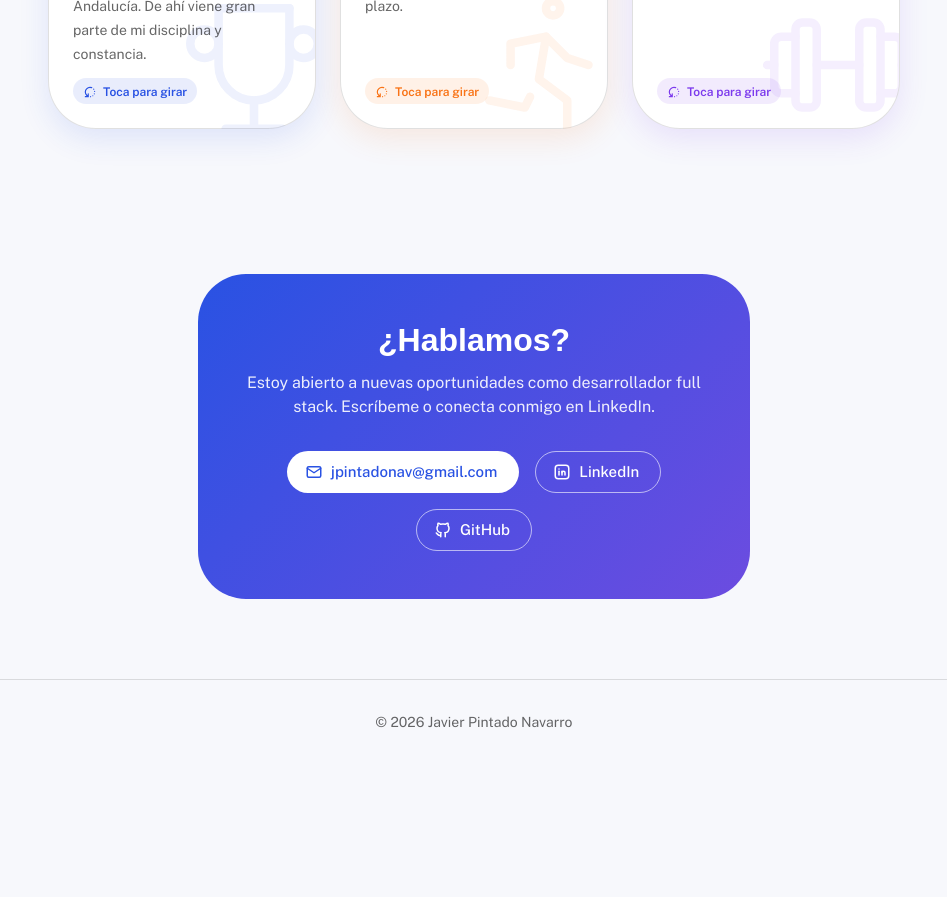
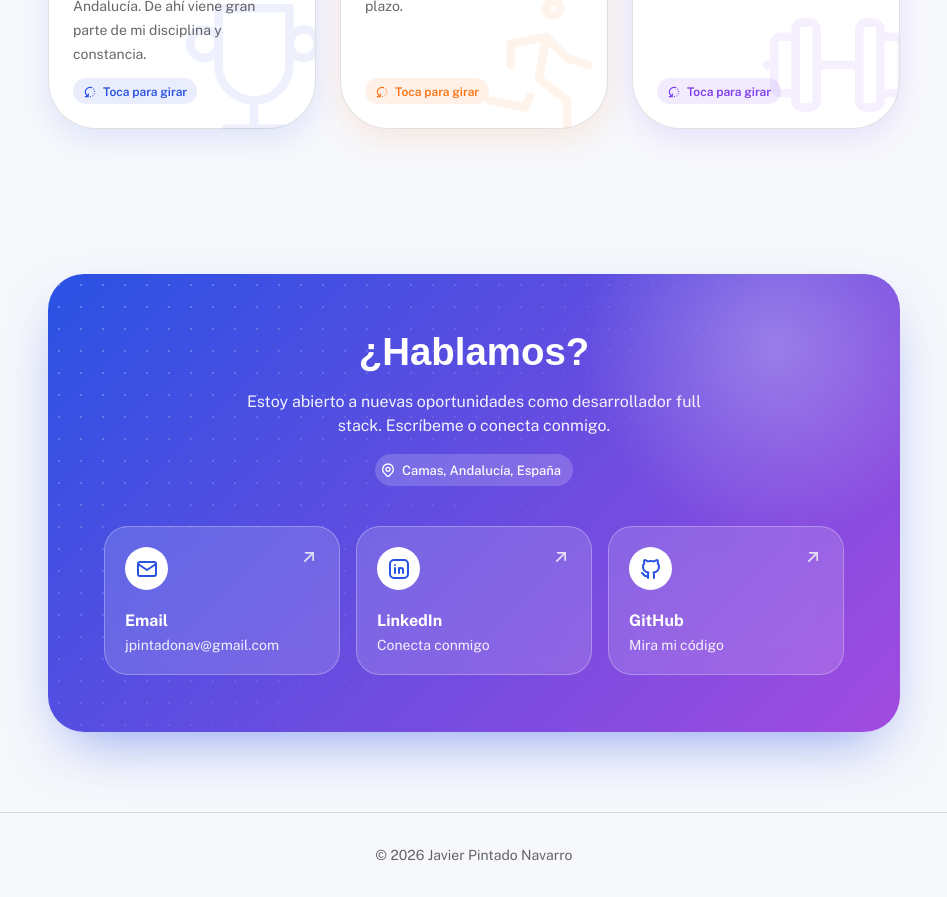
Before and after one commit to javipintado3/personal-portfolio, a React (Vite) app: page / in a window 1280 px wide. Shown: the part 4180-5077 px from the top of the page, without its empty margins (166-1113 px from the left). Before the commit the page ends 4944 px from the top, so only its background shows below. Built offline with nearby package versions, Linux system fonts and the light colour scheme; a web font is replaced by a local one.

Commit message:
Contact: gradient card with dot pattern and glass contact channels

```diff
--- a/src/components/sections/Contact.tsx
+++ b/src/components/sections/Contact.tsx
@@ -1,69 +1,126 @@
-import { Box, Button, Container, Paper, Stack, Typography } from '@mui/material';
-import { IconBrandGithub, IconBrandLinkedin, IconMail } from '@tabler/icons-react';
+import { Box, Chip, Container, Paper, Stack, Typography } from '@mui/material';
+import {
+  IconArrowUpRight,
+  IconBrandGithub,
+  IconBrandLinkedin,
+  IconMail,
+  IconMapPin,
+} from '@tabler/icons-react';
 
 import Reveal from '../common/Reveal';
 import { profile } from '../../data/profile';
 
+const channels = [
+  { label: 'Email', value: profile.email, href: `mailto:${profile.email}`, Icon: IconMail, external: false },
+  { label: 'LinkedIn', value: 'Conecta conmigo', href: profile.linkedin, Icon: IconBrandLinkedin, external: true },
+  { label: 'GitHub', value: 'Mira mi código', href: profile.github, Icon: IconBrandGithub, external: true },
+];
+
 const Contact = () => {
   return (
     <Box id="contact" sx={{ py: { xs: 8, md: 10 } }}>
-      <Container maxWidth="sm">
+      <Container maxWidth="md">
         <Reveal>
           <Paper
             elevation={0}
             sx={{
-              p: { xs: 4, md: 6 },
-              borderRadius: 4,
+              position: 'relative',
+              overflow: 'hidden',
+              p: { xs: 4, md: 7 },
+              borderRadius: 3,
               textAlign: 'center',
-              background: 'linear-gradient(135deg, #2952E3 0%, #6C4CE0 100%)',
+              background: 'linear-gradient(135deg, #2952E3 0%, #6C4CE0 55%, #A24BE0 100%)',
               color: '#fff',
+              boxShadow: '0 24px 60px -20px rgba(41, 82, 227, 0.55)',
             }}
           >
-            <Typography variant="h3" sx={{ fontSize: { xs: '1.6rem', md: '2rem' }, mb: 1.5 }}>
-              ¿Hablamos?
-            </Typography>
-            <Typography variant="body1" sx={{ opacity: 0.9, mb: 4 }}>
-              Estoy abierto a nuevas oportunidades como desarrollador full stack. Escríbeme o conecta conmigo en LinkedIn.
-            </Typography>
+            <Box
+              sx={{
+                position: 'absolute',
+                inset: 0,
+                backgroundImage: 'radial-gradient(rgba(255,255,255,0.28) 1.5px, transparent 1.5px)',
+                backgroundSize: '22px 22px',
+                maskImage: 'linear-gradient(135deg, #000 0%, transparent 65%)',
+                WebkitMaskImage: 'linear-gradient(135deg, #000 0%, transparent 65%)',
+              }}
+            />
+            <Box
+              sx={{
+                position: 'absolute',
+                top: '-30%',
+                right: '-10%',
+                width: 420,
+                height: 420,
+                background: 'radial-gradient(circle, rgba(255,255,255,0.28) 0%, transparent 65%)',
+              }}
+            />
+
+            <Stack alignItems="center" spacing={2} sx={{ position: 'relative' }}>
+              <Typography variant="h3" sx={{ fontSize: { xs: '1.8rem', md: '2.4rem' } }}>
+                ¿Hablamos?
+              </Typography>
+              <Typography variant="body1" sx={{ opacity: 0.92, maxWidth: 480 }}>
+                Estoy abierto a nuevas oportunidades como desarrollador full stack. Escríbeme o conecta conmigo.
+              </Typography>
+              <Chip
+                icon={<IconMapPin size={16} color="#fff" />}
+                label={profile.location}
+                sx={{ bgcolor: 'rgba(255,255,255,0.18)', color: '#fff', backdropFilter: 'blur(6px)' }}
+              />
+            </Stack>
 
             <Stack
-              direction="row"
-              flexWrap="wrap"
+              direction={{ xs: 'column', md: 'row' }}
               spacing={2}
-              useFlexGap
-              justifyContent="center"
+              sx={{ position: 'relative', mt: 5 }}
             >
-              <Button
-                variant="contained"
-                size="large"
-                startIcon={<IconMail size={18} />}
-                href={`mailto:${profile.email}`}
-                sx={{ bgcolor: '#fff', color: 'primary.main', '&:hover': { bgcolor: '#f0f0f0' } }}
-              >
-                {profile.email}
-              </Button>
-              <Button
-                variant="outlined"
-                size="large"
-                startIcon={<IconBrandLinkedin size={18} />}
-                href={profile.linkedin}
-                target="_blank"
-                rel="noopener noreferrer"
-                sx={{ borderColor: 'rgba(255,255,255,0.6)', color: '#fff' }}
-              >
-                LinkedIn
-              </Button>
-              <Button
-                variant="outlined"
-                size="large"
-                startIcon={<IconBrandGithub size={18} />}
-                href={profile.github}
-                target="_blank"
-                rel="noopener noreferrer"
-                sx={{ borderColor: 'rgba(255,255,255,0.6)', color: '#fff' }}
-              >
-                GitHub
-              </Button>
+              {channels.map(({ label, value, href, Icon, external }) => (
+                <Box
+                  key={label}
+                  component="a"
+                  href={href}
+                  target={external ? '_blank' : undefined}
+                  rel={external ? 'noopener noreferrer' : undefined}
+                  sx={{
+                    flex: 1,
+                    minWidth: 0,
+                    p: 2.5,
+                    borderRadius: 2,
+                    color: '#fff',
+                    textDecoration: 'none',
+                    textAlign: 'left',
+                    bgcolor: 'rgba(255,255,255,0.14)',
+                    border: '1px solid rgba(255,255,255,0.28)',
+                    backdropFilter: 'blur(10px)',
+                    transition: 'transform 0.25s ease, background-color 0.25s ease',
+                    '&:hover': {
+                      transform: 'translateY(-6px)',
+                      bgcolor: 'rgba(255,255,255,0.24)',
+                    },
+                  }}
+                >
+                  <Stack direction="row" justifyContent="space-between" alignItems="flex-start">
+                    <Box
+                      sx={{
+                        display: 'flex',
+                        p: 1.2,
+                        borderRadius: 3,
+                        bgcolor: '#fff',
+                        color: 'primary.main',
+                      }}
+                    >
+                      <Icon size={24} />
+                    </Box>
+                    <IconArrowUpRight size={20} style={{ opacity: 0.8 }} />
+                  </Stack>
+                  <Typography variant="subtitle1" sx={{ fontWeight: 700, mt: 2 }}>
+                    {label}
+                  </Typography>
+                  <Typography variant="body2" noWrap sx={{ opacity: 0.9 }}>
+                    {value}
+                  </Typography>
+                </Box>
+              ))}
             </Stack>
           </Paper>
         </Reveal>
```
